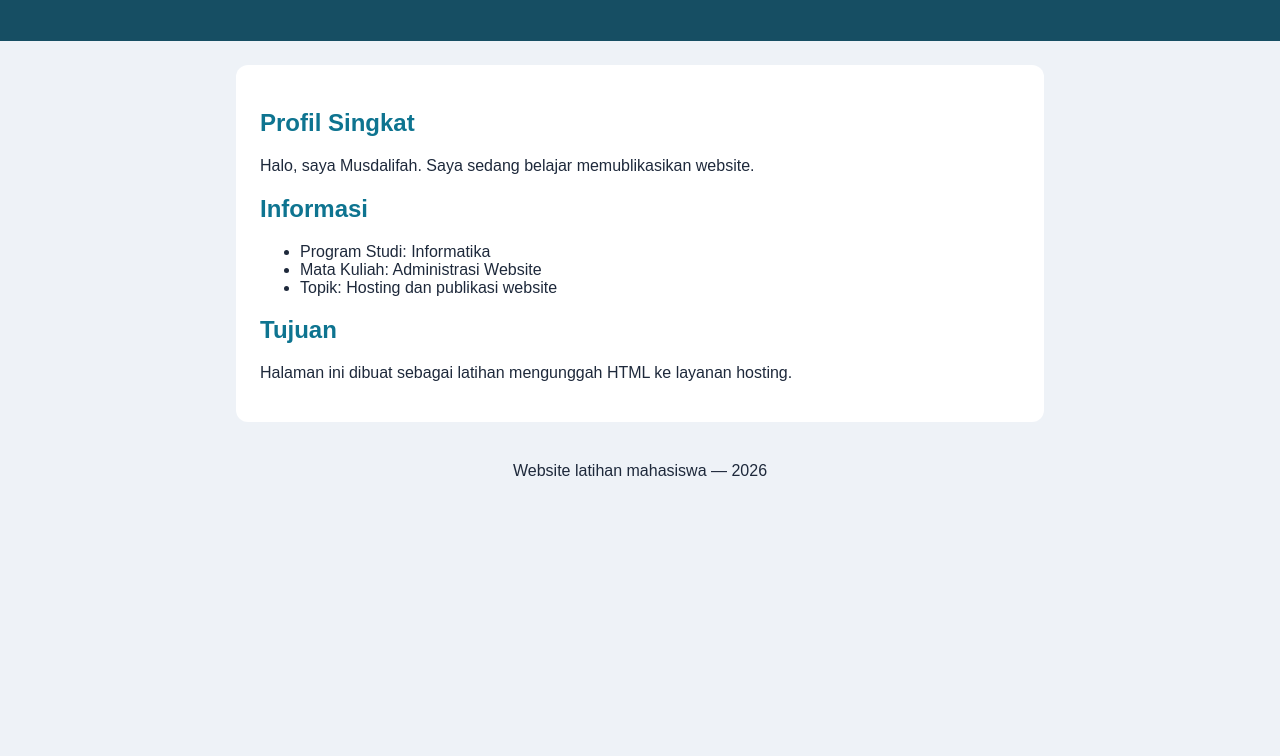
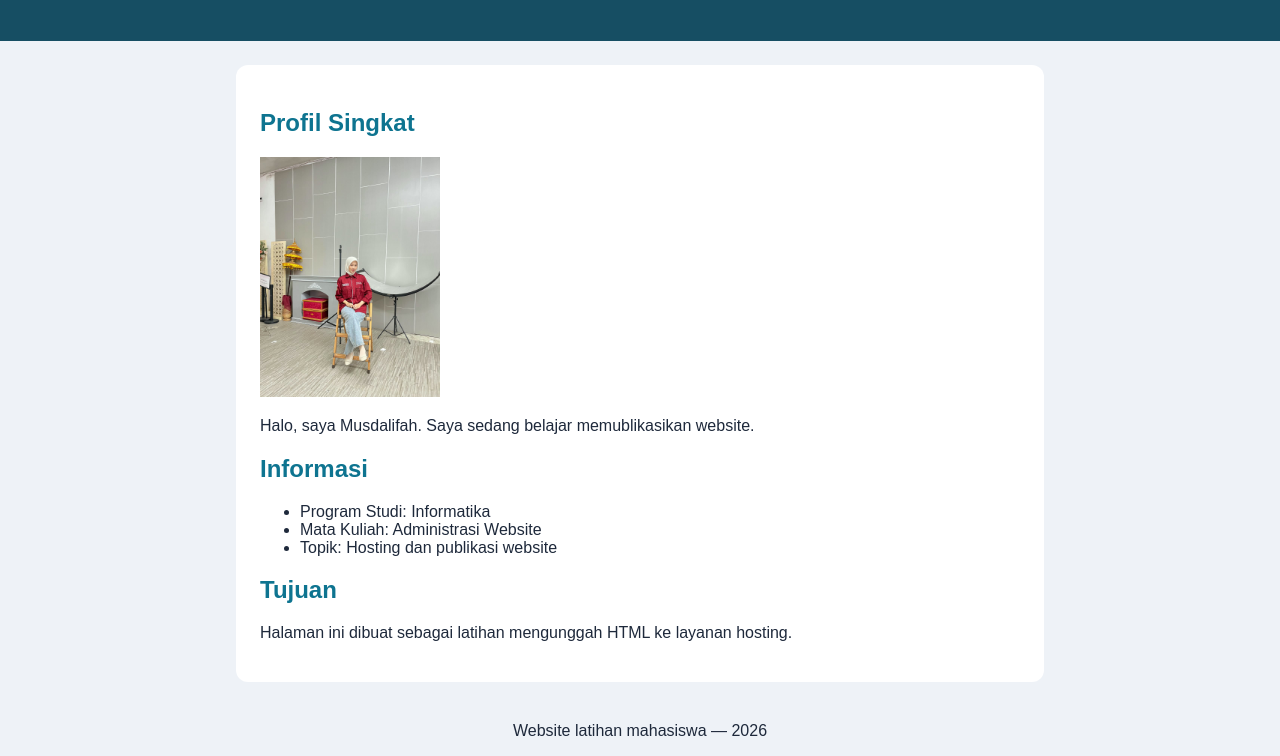
Before and after one commit to musdalifahmusdalifah981-ship-it/administrasi-web, a plain HTML site: page index.html in a window 1280 px wide. Shown: the part 129-885 px from the top of the page. Before the commit the page ends 800 px from the top, so only its background shows below. Drawn offline with Linux system fonts and the light colour scheme.

Commit message:
Update index.html

```diff
--- a/index.html
+++ b/index.html
@@ -19,6 +19,7 @@
   </header>
   <main>
     <h2>Profil Singkat</h2>
+      <img src="Musda.jpeg" alt="foto profil" width="180">
     <p>Halo, saya Musdalifah. Saya sedang belajar memublikasikan website.</p>
     <h2>Informasi</h2>
     <ul>
```
